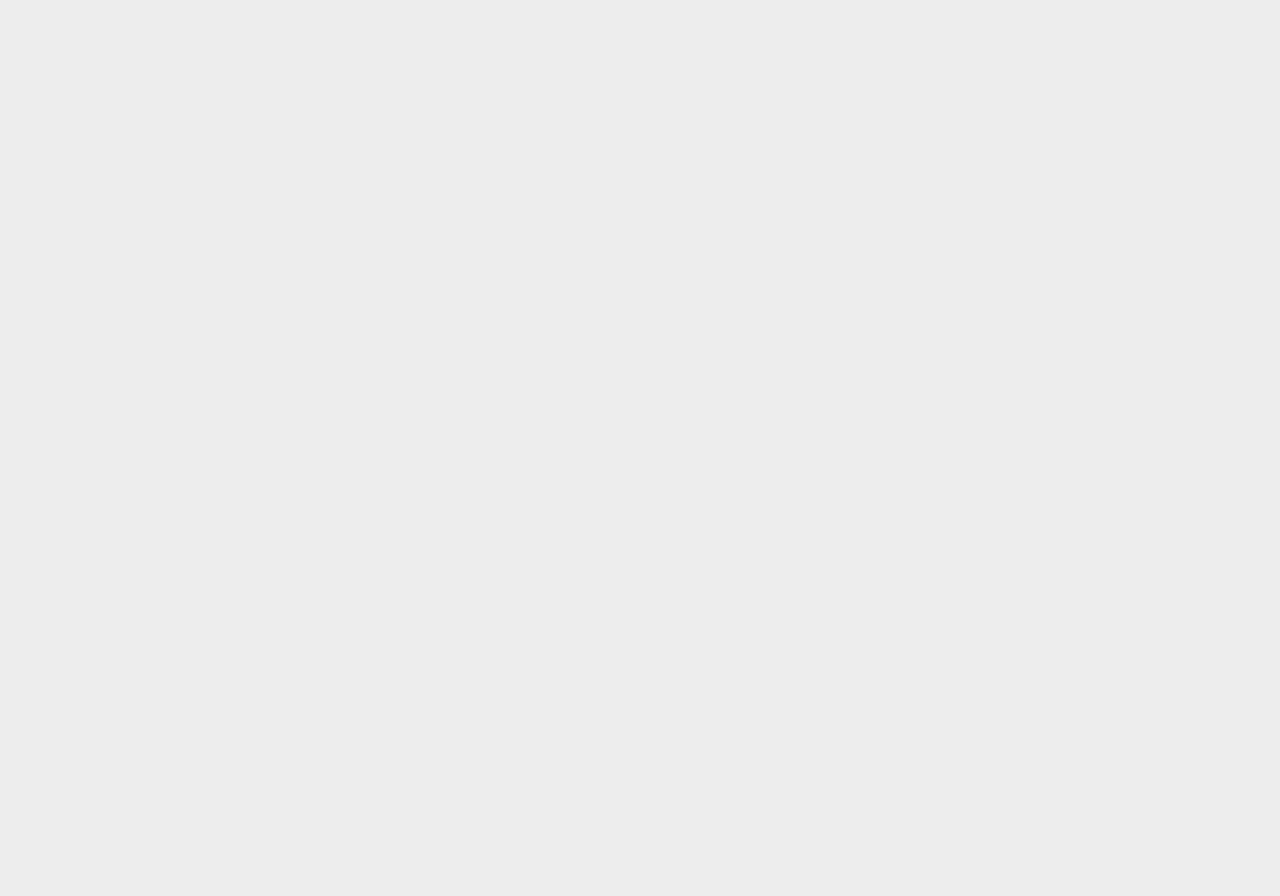
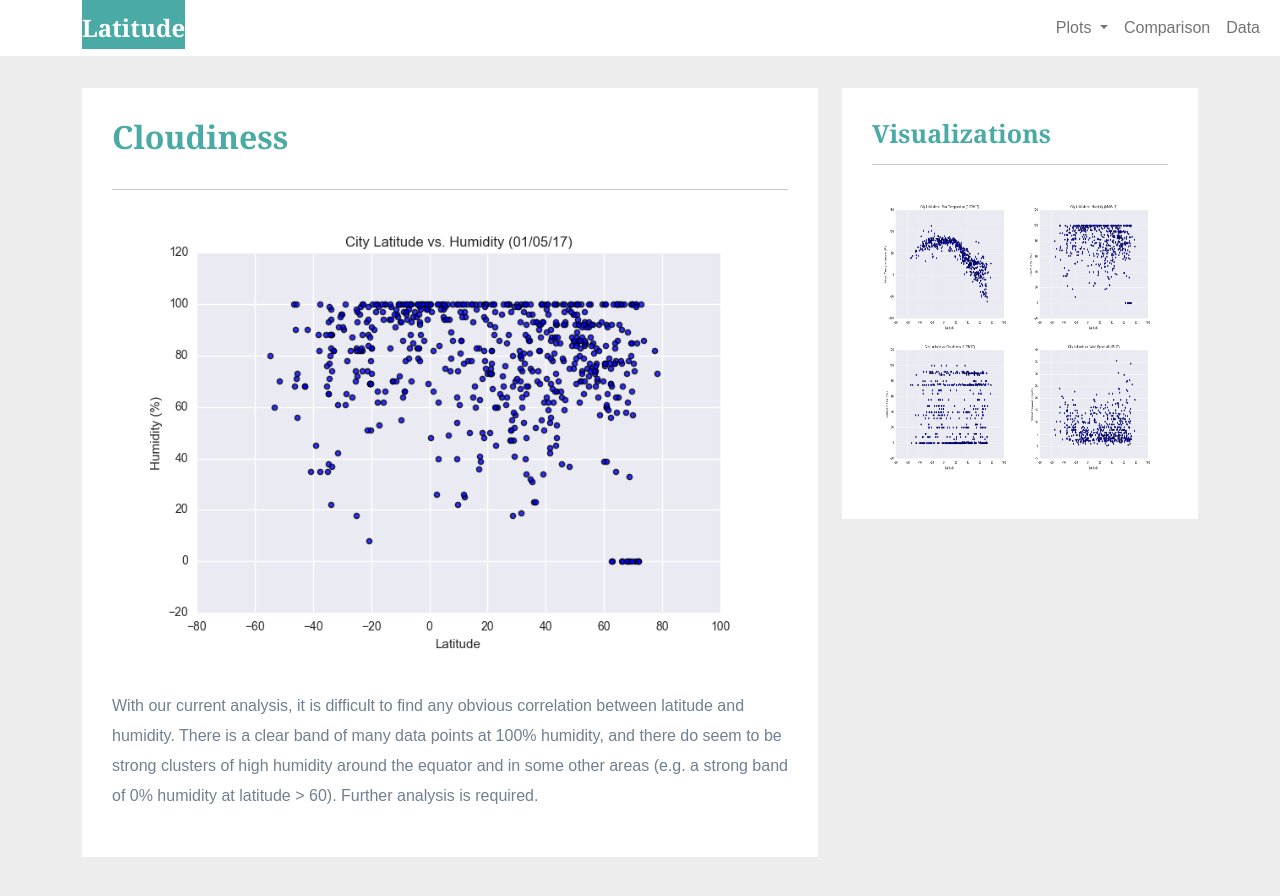
Before and after one commit to JMNugent1/Web-Design-Challenge, a plain HTML site: page visualizations/humidity.html in a window 1280 px wide. Before the commit the page ends 800 px from the top, so only its background shows below. Drawn offline with nearby package versions, Linux system fonts and the light colour scheme.

Commit message:
edited cloudiness, added humidity

```diff
--- a/visualizations/humidity.html
+++ b/visualizations/humidity.html
@@ -1,15 +1,17 @@
 <!DOCTYPE html>
 <html lang="en-us">
+
 <head>
 
   <meta charset="UTF-8">
   <meta name="viewport" content="width=device-width, initial-scale=1.0">
   <meta http-equiv="X-UA-Compatible" content="ie=edge">
 
-    <!-- Add a title here -->
+  <title>Bootstrap Visualization Dashboard</title>
 
   <!-- Boostrap Stylesheet -->
-    <link rel="stylesheet" href="../assets/css/bootstrap.min.css" media="screen">
+  <link href="https://cdn.jsdelivr.net/npm/bootstrap@5.2.2/dist/css/bootstrap.min.css" rel="stylesheet"
+    integrity="sha384-Zenh87qX5JnK2Jl0vWa8Ck2rdkQ2Bzep5IDxbcnCeuOxjzrPF/et3URy9Bv1WTRi" crossorigin="anonymous">
 
   <!-- Our own CSS stylesheet -->
   <link rel="stylesheet" href="../assets/css/styles.css" media="screen">
@@ -17,21 +19,102 @@
 </head>
 
 <body>
+
   <!-- Start of navbar -->
+
+  <nav class="navbar navbar-expand-lg navbar-custom">
+    <div class="container-fluid">
+      <div class="col-xs-9 phone-nav">
+        <a class="navbar-brand" href="../index.html" id="logo">Latitude</a>
+      </div>
+
+      <button class="navbar-toggler" type="button" data-bs-toggle="collapse" data-bs-target="#navbarNav"
+        aria-controls="navbarNav" aria-expanded="false" aria-label="Toggle navigation">
+        <span class="navbar-toggler-icon"></span>
+      </button>
+      <div>
+        <ul class="nav navbar-nav justify-content-end">
+
+          <li class="nav-item dropdown">
+            <a class="nav-link dropdown-toggle" href="#" role="button" data-bs-toggle="dropdown" aria-expanded="false"
+              aria-haspopup="true">
+              Plots<span class="caret"></span>
+            </a>
+            <!-- <a href="#" class="dropdown-toggle" data-toggle="dropdown" role="button" aria-haspopup="true"
+                aria-expanded="false">Plots <span class="caret"></span></a> -->
+            <ul class="dropdown-menu">
+              <li><a class="dropdown-item" href="temp.html">Max Temperature</a></li>
+              <li><a class="dropdown-item" href="humidity.html">Humidity</a></li>
+              <li><a class="dropdown-item" href="cloudiness.html">Cloudiness</a></li>
+              <li><a class="dropdown-item" href="wind.html">Wind Speed</a></li>
+            </ul>
+          </li>
+          <li class="nav-item">
+            <a class="nav-link" href="../comparison.html">Comparison</a>
+          </li>
+          <li class="nav-item">
+            <a class="nav-link" href="../data.html">Data</a>
+          </li>
+
+        </ul>
+      </div>
+    </div>
+  </nav>
+
   <!-- End of navbar -->
 
   <!-- Start of container -->
 
+  <div class="container">
+    <section class="row">
+      <div class="col-md-8">
+        <article class="description-content">
+          <h1 class="description-header">Cloudiness</h1>
+          <hr class="description-hr" />
+          <img src="../assets/images/Fig2.png" alt="" class="img-responsive" />
+          <p>With our current analysis, it is difficult to find any obvious correlation between latitude and humidity.
+            There is a clear band of many data points at 100% humidity, and there do seem to be strong clusters of high
+            humidity around the equator and in some other areas (e.g. a strong band of 0% humidity at latitude > 60).
+            Further analysis is required.</p>
+        </article>
+      </div>
+
+      <div class="col-md-4">
+
         <!-- Start of Visualizations imageNav Area -->
+
+        <section id="imageNav-area">
+          <div class="imageNav-content">
+            <h2 class="imageNav-header">Visualizations</h2>
+            <hr />
+            <div id="images">
+              <a href="temp.html"><img src="../assets/images/Fig1.png" alt="Latitude vs. Max Temperature"
+                  class="imageNav-photo"></a>
+              <a href="humidity.html"><img src="../assets/images/Fig2.png" alt="Latitude vs. Humidity"
+                  class="imageNav-photo"></a>
+              <a href="cloudiness.html"><img src="../assets/images/Fig3.png" alt="Latitude vs. Cloudiness"
+                  class="imageNav-photo"></a>
+              <a href="wind.html"><img src="../assets/images/Fig4.png" alt="Latitude vs. Wind Speed"
+                  class="imageNav-photo"></a>
+            </div>
+          </div>
+        </section>
+
         <!-- End of the Visualizations imageNav Area -->
+
+      </div>
+    </section>
+  </div>
 
   <!-- End of container -->
 
-    <!-- jQuery CDN -->
-    <script type="text/javascript" src="https://code.jquery.com/jquery-2.1.4.min.js"></script>
+  <script src="https://cdn.jsdelivr.net/npm/@popperjs/core@2.11.6/dist/umd/popper.min.js"
+    integrity="sha384-oBqDVmMz9ATKxIep9tiCxS/Z9fNfEXiDAYTujMAeBAsjFuCZSmKbSSUnQlmh/jp3"
+    crossorigin="anonymous"></script>
+  <script src="https://cdn.jsdelivr.net/npm/bootstrap@5.2.2/dist/js/bootstrap.min.js"
+    integrity="sha384-IDwe1+LCz02ROU9k972gdyvl+AESN10+x7tBKgc9I5HFtuNz0wWnPclzo6p9vxnk"
+    crossorigin="anonymous"></script>
 
-    <!-- Bootstrap CDN -->
-    <script src="https://maxcdn.bootstrapcdn.com/bootstrap/3.3.6/js/bootstrap.min.js"></script>
 </body>
 
 </html>
```
Also changed, not shown: visualizations/cloudiness.html (+4 -5 lines). Lines whose indentation alone changed are shown as unchanged.
